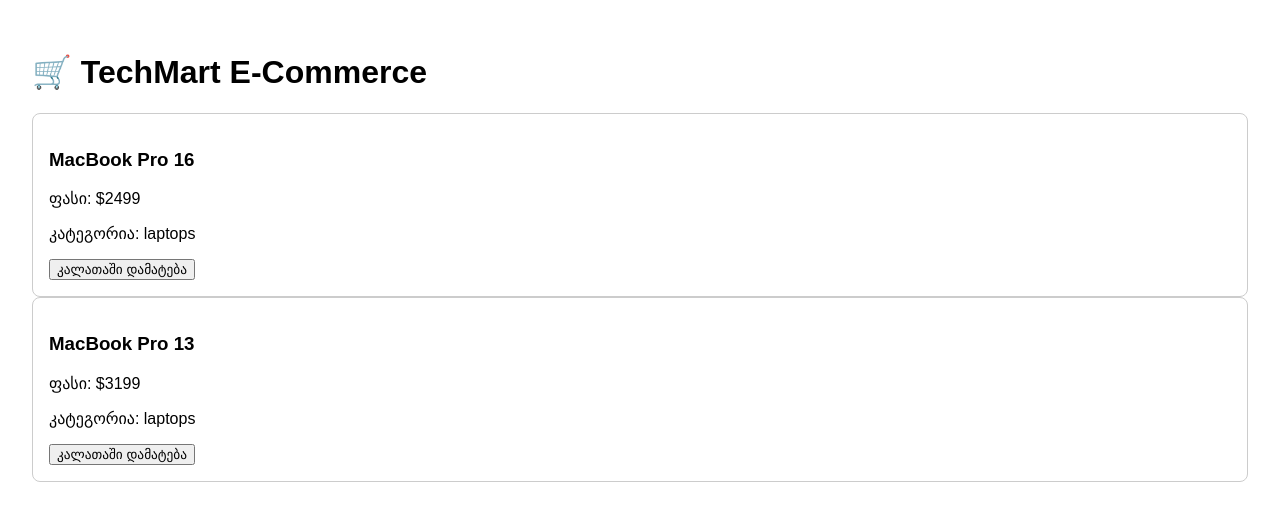
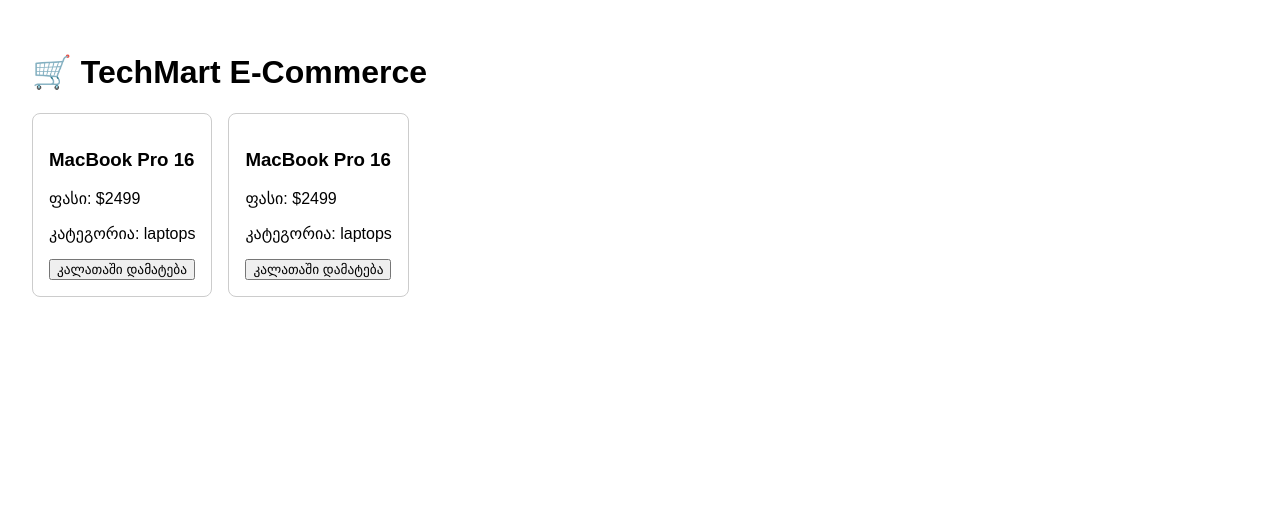
Before and after one commit to avto2006/techmart-ecommerce, a React (Vite) app: page / in a window 1280 px wide. Shown: the top 520 px of the page. Built offline with nearby package versions, Linux system fonts and the light colour scheme.

Commit message:
some changes

```diff
--- a/src/App.tsx
+++ b/src/App.tsx
@@ -1,45 +1,20 @@
 import { ProductCard } from './components/ProductCard';
-import { Product } from './types/product';
-
-const product: Product =  {
-  id: '1',
-  title: 'MacBook Pro 16',
-  price: 2499,
-  category: 'laptops',
-  rating: 4.9,
-  inStock: true,
-  discount: 10,
-  imageUrl: 'https://via.placeholder.com/300'
-  }
-
-const product2: Product = {
-
-  id: '2',
-  title: 'MacBook Pro 13',
-  price: 3199,
-  category: 'laptops',
-  rating: 2,
-  inStock: true,
-  discount: 10,
-  imageUrl: 'https://via.placeholder.com/300'
-
-}
-
-
-
+import { products } from './data/product';
 
 function App() {
   return (
     <div style={{ padding: '24px', fontFamily: 'sans-serif' }}>
       <h1>🛒 TechMart E-Commerce</h1>
-      <ProductCard
-        product={product}
-        onAddToCart={(prod) => alert(`დაემატა კალათაში: ${prod.title}`)}
-      />
-      <ProductCard
-        product={product2}
-        onAddToCart={((prod) => alert(`დაემატა კალათაში ${product2.title}`))}
-      />
+
+      <div style={{ display: 'flex', gap: '16px', flexWrap: 'wrap' }}>
+        {products.map((product) => (
+          <ProductCard
+            key={product.id}
+            product={product}
+            onAddToCart={(prod) => alert(`დაემატა კალათაში: ${prod.title}`)}
+          />
+        ))}
+      </div>
     </div>
   );
 }
--- a/src/data/product.ts
+++ b/src/data/product.ts
@@ -12,7 +12,7 @@
     imageUrl: "https://via.placeholder.com/300"
    },
     {
-    id: "1",
+    id: "2",
     title: "MacBook Pro 16",
     price: 2499,
     category: "laptops",
```
